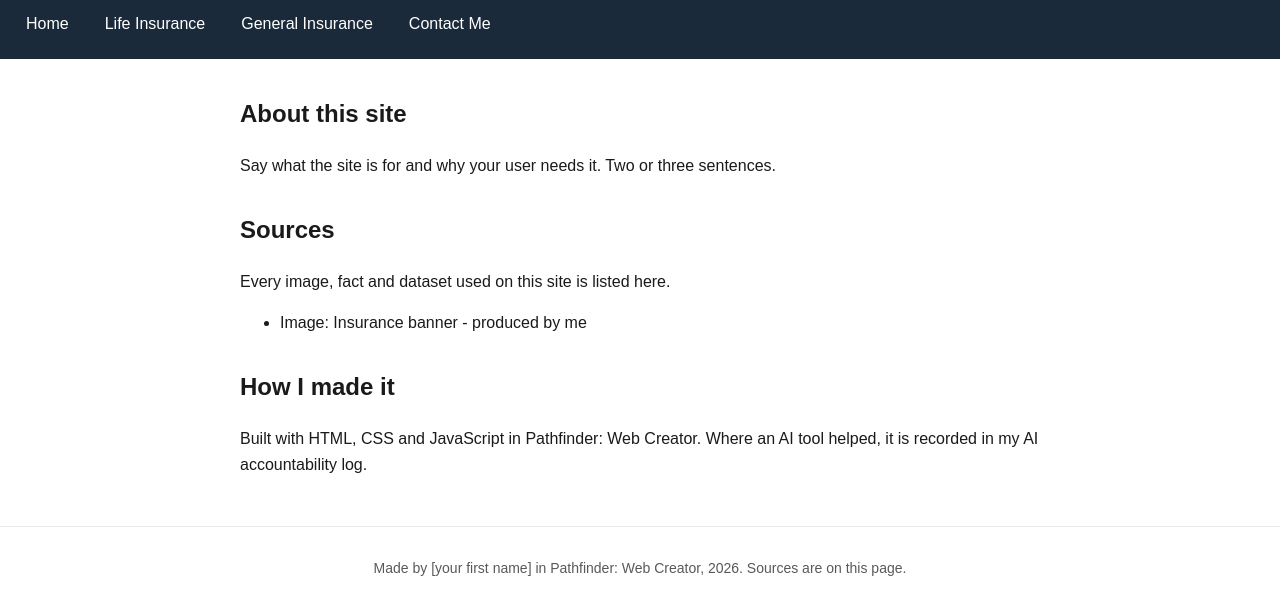
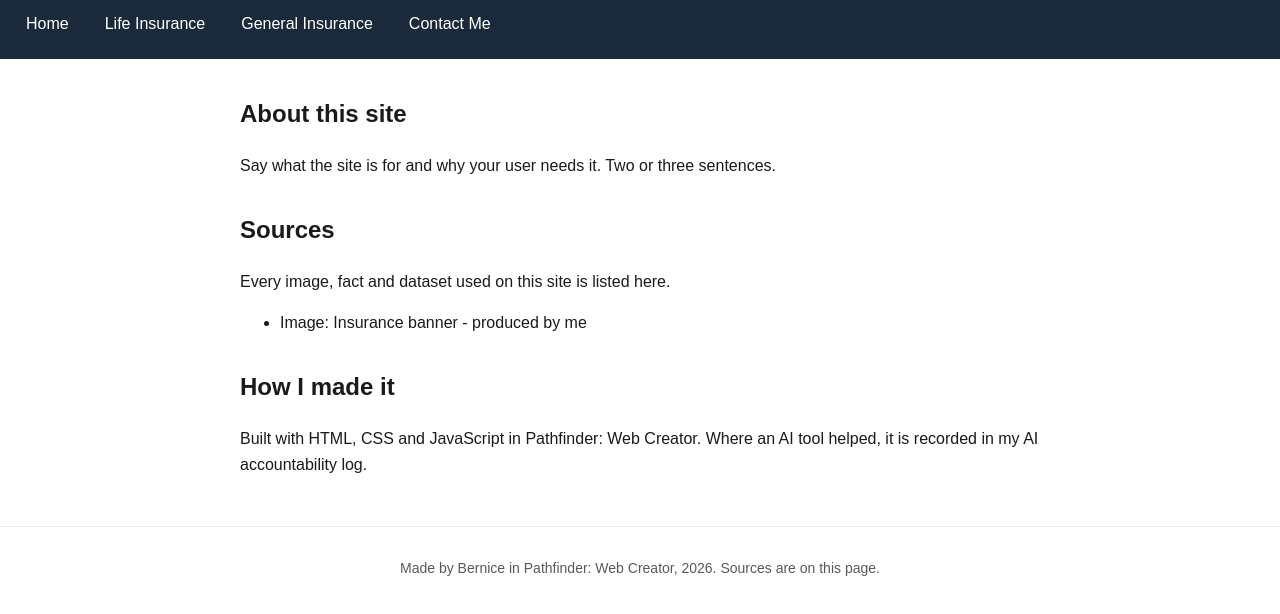
Before and after one commit to bernicemaina-ella254/phyllis-the-financial-coach, a plain HTML site: page about.html in a window 1280 px wide. Shown: the part 70-684 px from the top of the page. Drawn offline with Linux system fonts and the light colour scheme.

Commit message:
Change in footer name and add in ul closing tag

```diff
--- a/about.html
+++ b/about.html
@@ -29,6 +29,7 @@
       <p>Every image, fact and dataset used on this site is listed here.</p>
       <ul>
         <li>Image: Insurance banner - produced by me</li>
+        </ul>
     </section>
 
     <section>
@@ -38,7 +39,7 @@
   </main>
 
   <footer>
-    <p>Made by [your first name] in Pathfinder: Web Creator, 2026. Sources are on this page.</p>
+    <p>Made by Bernice in Pathfinder: Web Creator, 2026. Sources are on this page.</p>
   </footer>
 </body>
 </html>
```
